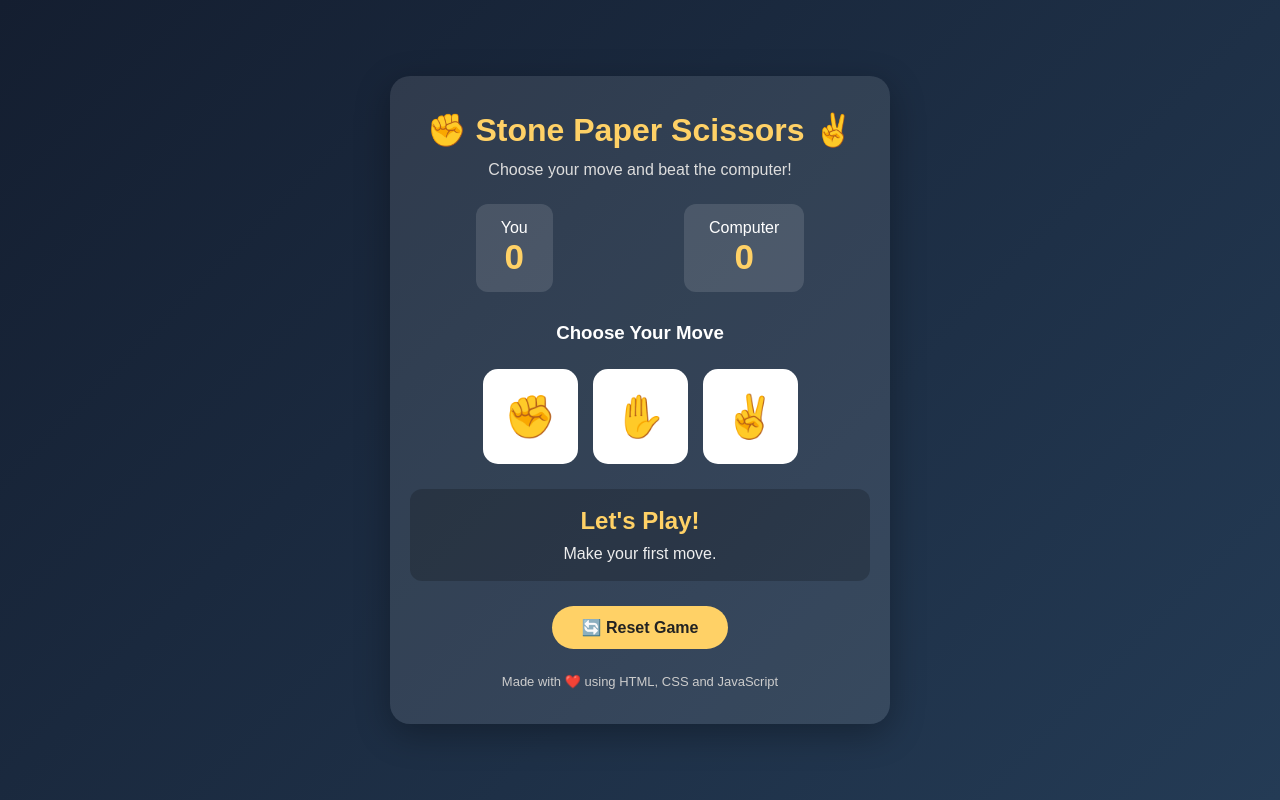
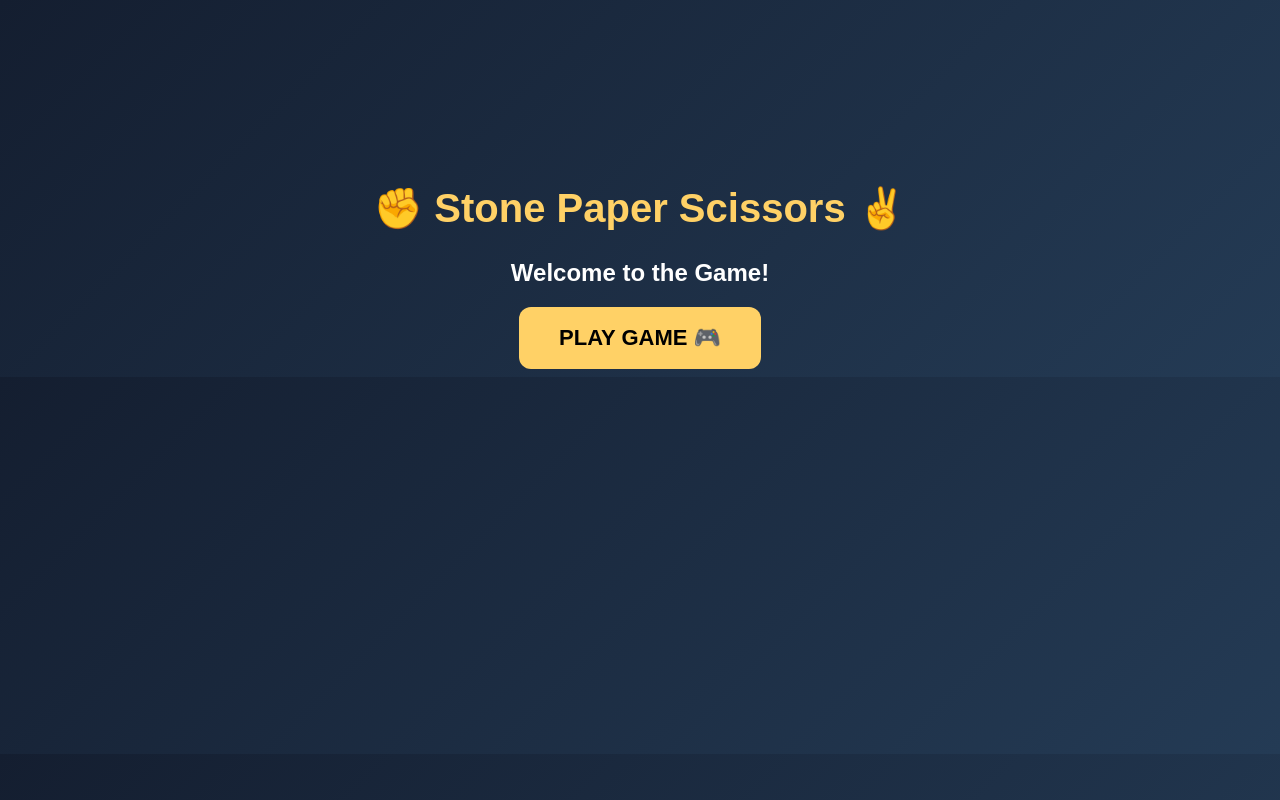
Before and after one commit to prithvisinghdhakray-png/stone-paper--scissor, a plain HTML site: page index.html in a window 1280 px wide. Drawn offline with Linux system fonts and the light colour scheme.

Commit message:
Update index.html

```diff
--- a/index.html
+++ b/index.html
@@ -1,229 +1,46 @@
+
 
 <!DOCTYPE html>
-<html lang="en">
+<html>
 <head>
-<meta charset="UTF-8">
-<meta name="viewport" content="width=device-width, initial-scale=1.0">
-<title>Stone Paper Scissors Game</title>
-
+    <title>Stone Paper Scissors</title>
     <style>
-* {
-    margin: 0;
-    padding: 0;
-    box-sizing: border-box;
-}
-
         body {
-    font-family: Arial, sans-serif;
             background: linear-gradient(135deg, #141e30, #243b55);
             color: white;
-    min-height: 100vh;
-    display: flex;
-    justify-content: center;
-    align-items: center;
-    padding: 20px;
-}
-
-.game {
-    width: 100%;
-    max-width: 500px;
-    background: rgba(255,255,255,0.1);
-    padding: 35px 20px;
-    border-radius: 20px;
+            font-family: Arial;
             text-align: center;
-    box-shadow: 0 10px 35px rgba(0,0,0,0.3);
+            padding-top: 150px;
         }
 
         h1 {
             color: #ffd166;
-    margin-bottom: 12px;
+            font-size: 40px;
         }
 
-.subtitle {
-    color: #ddd;
-    margin-bottom: 25px;
+        button {
+            padding: 18px 40px;
+            background: #ffd166;
+            border: none;
+            border-radius: 12px;
+            font-size: 22px;
+            cursor: pointer;
+            font-weight: bold;
         }
 
-.scoreboard {
-    display: flex;
-    justify-content: space-around;
-    margin-bottom: 30px;
-}
-
-.score {
-    background: rgba(255,255,255,0.12);
-    padding: 15px 25px;
-    border-radius: 12px;
-}
-
-.score h2 {
-    font-size: 35px;
-    color: #ffd166;
-}
-
-.choices {
-    display: flex;
-    justify-content: center;
-    gap: 15px;
-    margin: 25px 0;
-}
-
-.choice {
-    font-size: 42px;
-    background: white;
-    border: none;
-    border-radius: 15px;
-    width: 95px;
-    height: 95px;
-    cursor: pointer;
-    transition: 0.2s;
-}
-
-.choice:hover {
-    transform: translateY(-7px) scale(1.05);
-    background: #ffd166;
-}
-
-.choice:focus-visible, button:focus-visible {
-    outline: 3px solid #ffd166;
-    outline-offset: 4px;
-}
-
-.result {
-    min-height: 90px;
-    margin-top: 20px;
-    padding: 18px;
-    background: rgba(0,0,0,0.2);
-    border-radius: 12px;
-}
-
-.result h2 {
-    color: #ffd166;
-    margin-bottom: 10px;
-}
-
-#details {
-    color: #eee;
-}
-
-.reset {
-    margin-top: 25px;
-    padding: 12px 30px;
-    border: none;
-    border-radius: 25px;
-    background: #ffd166;
-    color: #222;
-    font-weight: bold;
-    font-size: 16px;
-    cursor: pointer;
-}
-
-.reset:hover {
-    background: #ffb703;
-}
-
-footer {
-    margin-top: 25px;
-    color: #ccc;
-    font-size: 13px;
+        button:hover {
+            background: orange;
         }
     </style>
 </head>
-
 <body>
 
-<div class="game">
+    <h1>✊ Stone Paper Scissors ✌️</h1>
+    <h2>Welcome to the Game!</h2>
 
-    <h1>✊ Stone Paper Scissors ✌️</h1>
-    <p class="subtitle">Choose your move and beat the computer!</p>
-
-    <div class="scoreboard">
-        <div class="score">
-            <p>You</p>
-            <h2 id="userScore">0</h2>
-        </div>
-
-        <div class="score">
-            <p>Computer</p>
-            <h2 id="computerScore">0</h2>
-        </div>
-    </div>
-
-    <h3>Choose Your Move</h3>
-
-    <div class="choices">
-        <button class="choice" onclick="play('stone')" aria-label="Stone">✊</button>
-        <button class="choice" onclick="play('paper')" aria-label="Paper">✋</button>
-        <button class="choice" onclick="play('scissors')" aria-label="Scissors">✌️</button>
-    </div>
-
-    <div class="result" aria-live="polite">
-        <h2 id="message">Let's Play!</h2>
-        <p id="details">Make your first move.</p>
-    </div>
-
-    <button class="reset" onclick="resetGame()">🔄 Reset Game</button>
-
-    <footer>Made with ❤️ using HTML, CSS and JavaScript</footer>
-
-</div>
-
-<script>
-let userScore = 0;
-let computerScore = 0;
-
-function play(userChoice) {
-
-    const choices = ['stone', 'paper', 'scissors'];
-
-    const computerChoice =
-        choices[Math.floor(Math.random() * 3)];
-
-    let result = '';
-
-    if (userChoice === computerChoice) {
-        result = "It's a Draw! 🤝";
-    }
-
-    else if (
-        (userChoice === 'stone' && computerChoice === 'scissors') ||
-        (userChoice === 'paper' && computerChoice === 'stone') ||
-        (userChoice === 'scissors' && computerChoice === 'paper')
-    ) {
-        result = "You Win! 🎉";
-        userScore++;
-    }
-
-    else {
-        result = "Computer Wins! 🤖";
-        computerScore++;
-    }
-
-    document.getElementById('userScore').innerText = userScore;
-
-    document.getElementById('computerScore').innerText = computerScore;
-
-    document.getElementById('message').innerText = result;
-
-    document.getElementById('details').innerText =
-        "You chose " + userChoice.toUpperCase() +
-        " | Computer chose " + computerChoice.toUpperCase();
-}
-
-function resetGame() {
-
-    userScore = 0;
-    computerScore = 0;
-
-    document.getElementById('userScore').innerText = 0;
-    document.getElementById('computerScore').innerText = 0;
-
-    document.getElementById('message').innerText = "Let's Play!";
-
-    document.getElementById('details').innerText =
-        "Make your first move.";
-}
-</script>
+    <button onclick="window.open('game.html', '_blank')">
+        PLAY GAME 🎮
+    </button>
 
 </body>
 </html>
```
Lines whose indentation alone changed are shown as unchanged.
